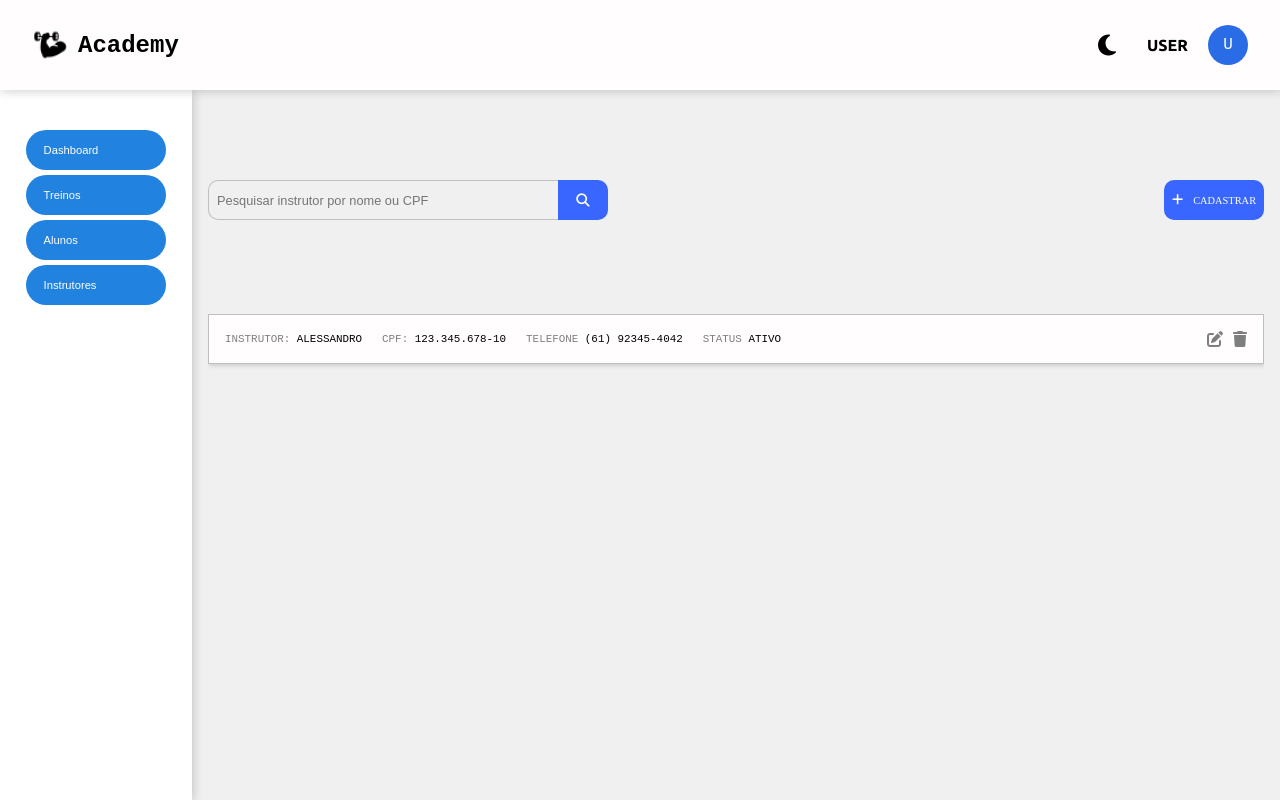
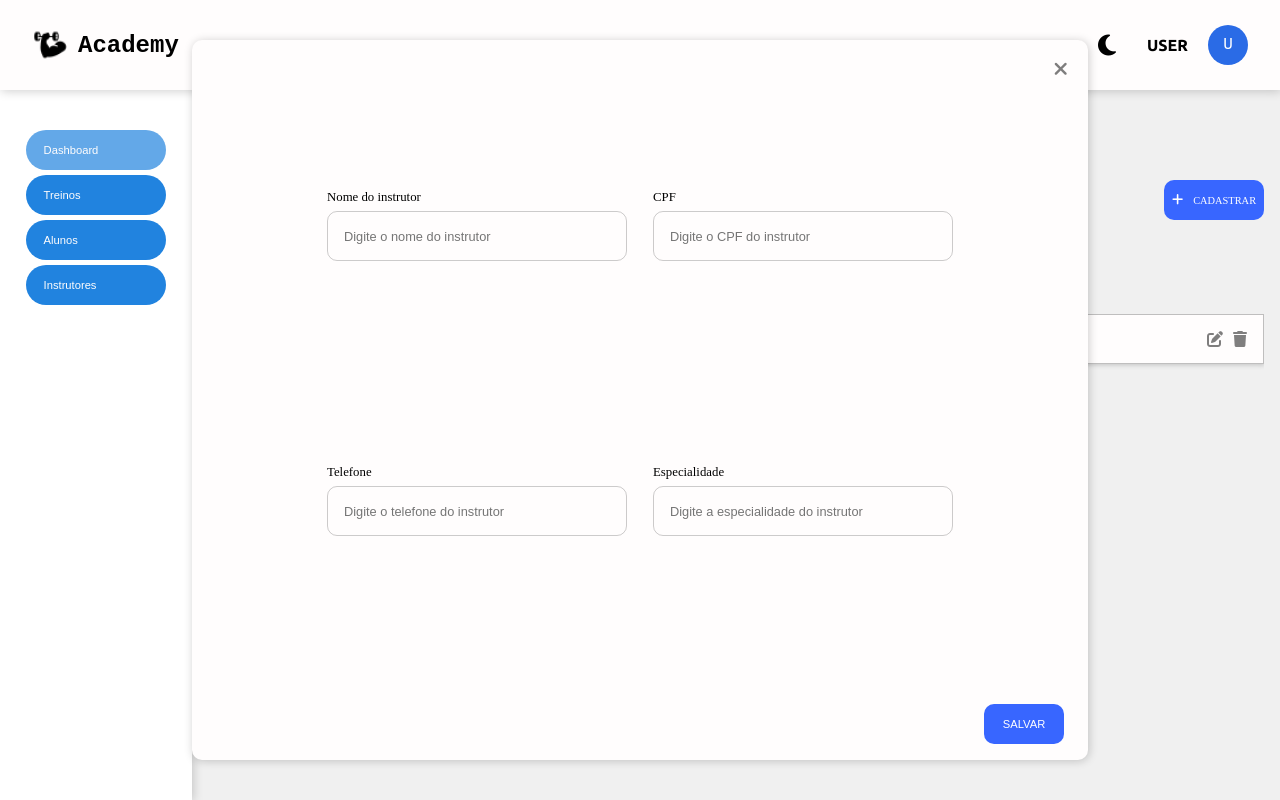
Before and after one commit to eupedrobarbosa03/academy, a plain HTML site: page dist/index.html in a window 1280 px wide. Both pictures are taken after a click on the button "CADASTRAR". Drawn offline with Linux system fonts and the light colour scheme; a web font is replaced by a local one.

Commit message:
ações aplicadas na seção de instrutores

```diff
--- a/dist/css/index.css
+++ b/dist/css/index.css
@@ -543,7 +543,8 @@ select.box-input-error {
 }
 
 .container-button-save-workouts,
-.container-button-save-register-student {
+.container-button-save-register-student,
+.container-button-save-register-instructor {
     flex: 1;
     display: flex;
     align-items: flex-end;
@@ -552,7 +553,8 @@ select.box-input-error {
 }
 
 .button-save-workouts,
-.button-save-register-student {
+.button-save-register-student,
+.button-save-register-instructor {
     background-color: rgba(56, 102, 255);
     color: #fff;
     border: none;
--- a/dist/css/responsive.css
+++ b/dist/css/responsive.css
@@ -75,7 +75,8 @@
     }
 
     #section-container-addition-workouts,
-    #section-container-addition-students {
+    #section-container-addition-students,
+    #section-container-addition-instructors {
         width: 95%;
     }
 
--- a/dist/index.html
+++ b/dist/index.html
@@ -32,7 +32,7 @@
     </header>
     <main class="main-container-academy">
         <nav class="navbar-container-options element-theme">
-            <button class="button-option element-theme" id="dashboard">Dashboard</button>
+            <button class="button-option element-theme option-selected" id="dashboard">Dashboard</button>
             <button class="button-option element-theme" id="academy-workouts">Treinos</button>
             <button class="button-option element-theme" id="academy-students">Alunos</button>
             <button class="button-option element-theme" id="academy-instructors">Instrutores</button>
@@ -119,7 +119,7 @@
             <div class="container-actions-students">
                 <div class="container-search-students">
                     <div class="container-search-students">
-                        <input type="text" id="input-search-students" placeholder="Pesquisar aluno por nome, CPF ou matrícula" class="element-theme">
+                        <input type="text" id="input-search-students" placeholder="Pesquisar aluno por nome, matrícula ou CPF" class="element-theme">
                         <button id="button-search-students">
                             <i class="fa-solid fa-magnifying-glass"></i>
                         </button>
@@ -270,7 +270,7 @@
                         <div class="container-informations-instructors">
                             <p class="element-theme">
                                 Instrutor:
-                                <span class="informations-instructors-box-instructor element-theme">Alessandro</span>
+                                <span class="informations-instructors-box-instructor element-theme">Alessandro Rocha</span>
                             </p>
                             <p class="element-theme">
                                 CPF:
@@ -279,6 +279,10 @@
                             <p class="element-theme">
                                 Telefone
                                 <span class="informations-instructors-box-instructor element-theme">(61) 92345-4042</span>
+                            </p>
+                            <p class="element-theme">
+                                Especialidade
+                                <span class="informations-instructors-box-instructor element-theme">Costas</span>
                             </p>
                             <p class="element-theme">
                                 Status
@@ -388,5 +392,36 @@
         </div>
     </section>
 
+    <section class="section-container-addition-items element-theme" id="section-container-addition-instructors">
+        <i class="fa-solid fa-xmark close-the-section element-theme"></i>
+        <div class="container-area-register-instructors">
+            <div class="container-inputs-instructors">
+                <div class="box-container-input">
+                    <label for="instructor-name-for-register" class="element-theme">Nome do instrutor</label>
+                    <input type="text" placeholder="Digite o nome do instrutor" id="input-instructor-name-register" class="element-theme">
+                    <p id="message-error-name-instructor" class="message-error"></p>
+                </div>
+                <div class="box-container-input">
+                    <label for="instructor-cpf-for-register" class="element-theme">CPF</label>
+                    <input type="text" placeholder="Digite o CPF do instrutor" id="input-instructor-cpf-register" class="element-theme">
+                    <p id="message-error-cpf-instructor" class="message-error"></p>
+                </div>
+                <div class="box-container-input">
+                    <label for="instructor-telephone-for-register" class="element-theme">Telefone</label>
+                    <input type="text" placeholder="Digite o telefone do instrutor" id="input-instrutor-telephone-register" class="element-theme">
+                    <p id="message-error-telephone-instructor" class="message-error"></p>
+                </div>
+                <div class="box-container-input">
+                    <label for="instructor-specialty-for-register" class="element-theme">Especialidade</label>
+                    <input type="text" placeholder="Digite a especialidade do instrutor" id="input-instrutor-specialty-register" class="element-theme">
+                    <p id="message-error-specialty-instructor" class="message-error"></p>
+                </div>
+            </div>
+            <div class="container-button-save-register-instructor">
+                <button class="button-save-register-instructor">Salvar</button>
+            </div>
+        </div>
+    </section>
+
 </body>
 </html>
--- a/dist/js/instructors.js
+++ b/dist/js/instructors.js
@@ -1,3 +1,4 @@
+import { sectionCloseAllAddOfCategory } from "./utils.js";
 class Instructor {
 }
 ;
@@ -28,12 +29,26 @@ class Section {
         }));
     }
     ;
+    openSectionAddInstructors() {
+        const buttonAddWStudents = document.querySelector(".button-to-register-instructors");
+        buttonAddWStudents.addEventListener("click", () => {
+            const sectionAddWorkouts = document.querySelector("#section-container-addition-instructors");
+            sectionAddWorkouts.classList.add("show");
+        });
+    }
+    ;
+    closeSectionAddInstructors() {
+        sectionCloseAllAddOfCategory();
+    }
+    ;
 }
 ;
 const section = new Section();
 export class Instructors {
     static actions() {
         section.showBoxActionInformation();
+        section.openSectionAddInstructors();
+        section.closeSectionAddInstructors();
     }
     ;
 }
```
Also changed, not shown: src/instructors.ts (+17 -0 lines).
